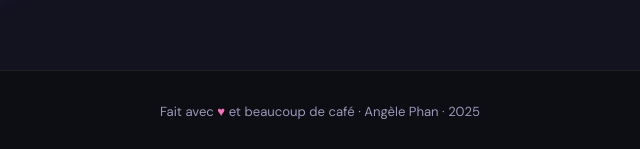
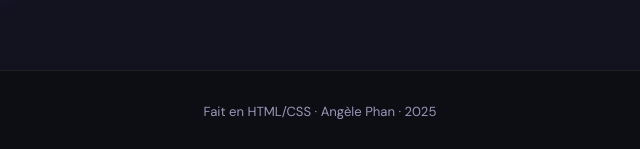
Before and after one commit to angele-phan/portfolio, a plain HTML site: page index.html in a window 1280 px wide. Shown: the part 4734-4883 px from the top of the page, 320-960 px from the left. Drawn offline with Linux system fonts and the light colour scheme.

Commit message:
Add files via upload

```diff
--- a/index.html
+++ b/index.html
@@ -420,7 +420,7 @@
 
   <!-- FOOTER -->
   <footer>
-    Fait avec <span>♥</span> et beaucoup de café · Angèle Phan · 2025
+    Fait en HTML/CSS · Angèle Phan · 2025
   </footer>
 
   <script>
```
